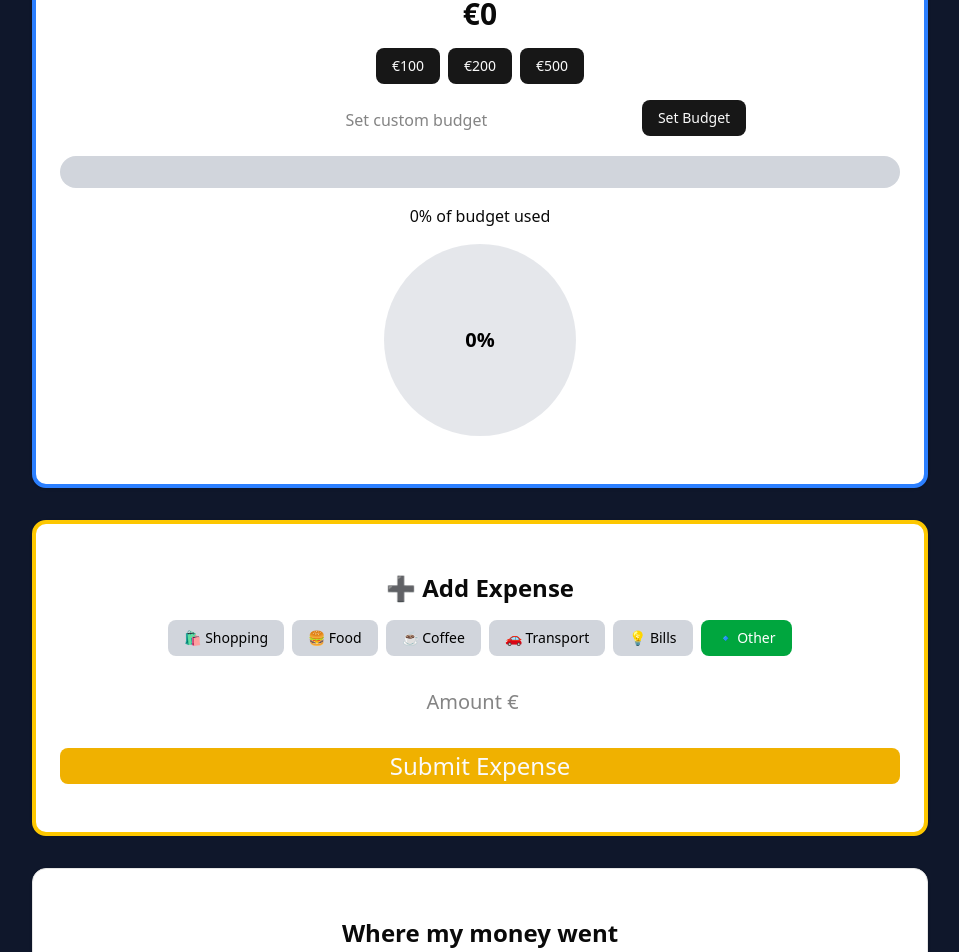
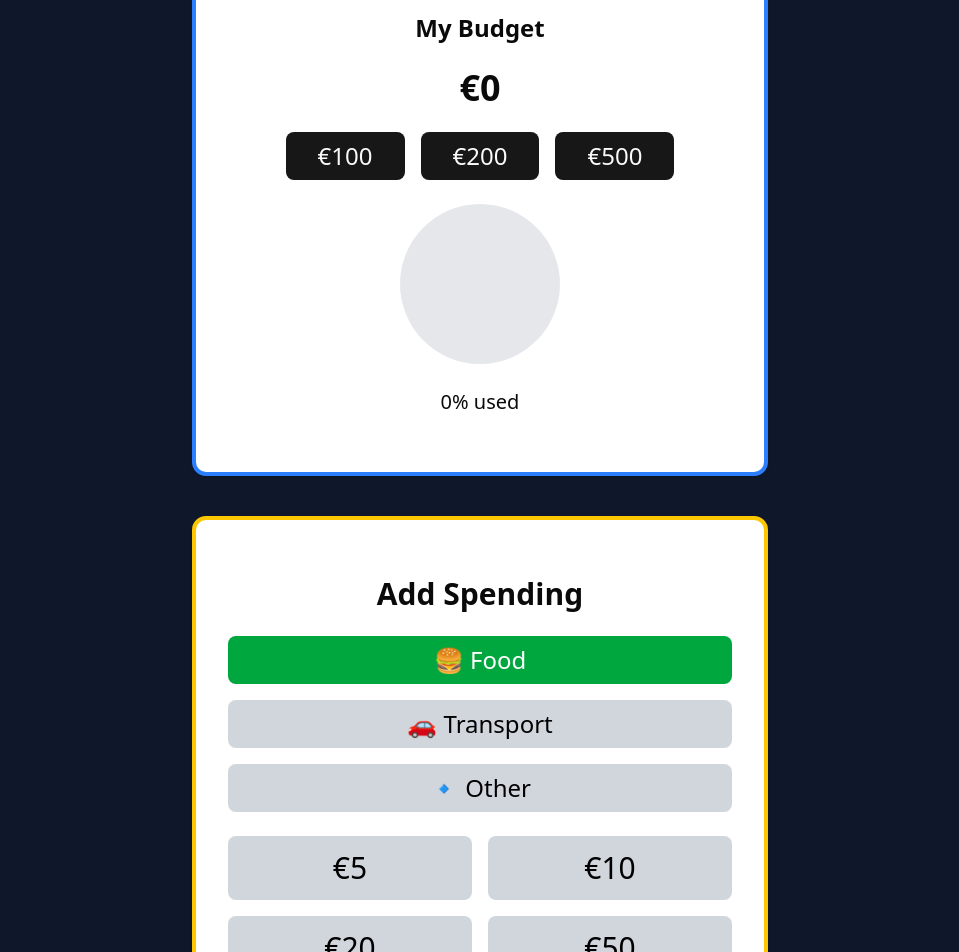
Before and after one commit to OzilooG/MoneyApp, a Next.js app in the folder moneyapp/: page /spent in a window 1280 px wide. Shown: the part 360-1312 px from the top of the page, without its empty margins (160-1119 px from the left). Built offline with nearby package versions, Linux system fonts and the light colour scheme; sample sign-in values are in the browser's storage.

Commit message:
Small changes

```diff
--- a/moneyapp/app/main/page.tsx
+++ b/moneyapp/app/main/page.tsx
@@ -91,7 +91,6 @@ export default function MainPage() {
             <CardContent className="p-10 text-center">
               <h2 className="text-2xl font-semibold">💎 My Savings</h2>
               <p className="text-5xl font-bold mt-4 text-green-700">€{savings.toFixed(2)}</p>
-              <p className="text-lg mt-2 text-gray-600">This money is protected</p>
             </CardContent>
           </Link>
         </Card>
@@ -105,7 +104,7 @@ export default function MainPage() {
             <CardContent className="p-10 text-center">
               <h2 className="text-2xl font-semibold">🧾 Money I Spent</h2>
               <p className="text-5xl font-bold mt-4 text-red-600">€{spent.toFixed(2)}</p>
-              <p className="text-lg mt-2 text-gray-600">Weekly and monthly view</p>
+
             </CardContent>
           </Link>
         </Card>
--- a/moneyapp/app/spent/page.tsx
+++ b/moneyapp/app/spent/page.tsx
@@ -5,14 +5,11 @@ import { useRouter } from "next/navigation";
 import { Card, CardContent } from "@/components/ui/card";
 import { Button } from "@/components/ui/button";
 
-type Category = "Shopping" | "Food" | "Coffee" | "Transport" | "Bills" | "Other";
+type Category = "Food" | "Transport" | "Other";
 
 const categoryIcons: Record<Category, string> = {
-  Shopping: "🛍️",
   Food: "🍔",
-  Coffee: "☕",
   Transport: "🚗",
-  Bills: "💡",
   Other: "🔹",
 };
 
@@ -22,17 +19,19 @@ export default function SpendingPage() {
   const [userName, setUserName] = useState("");
   const [transactions, setTransactions] = useState<any[]>([]);
   const [budget, setBudget] = useState(0);
-  const [customBudget, setCustomBudget] = useState("");
-  const [newExpenseAmount, setNewExpenseAmount] = useState("");
-  const [newExpenseCategory, setNewExpenseCategory] = useState<Category>("Other");
+  const [amount, setAmount] = useState("");
+  const [category, setCategory] = useState<Category>("Food");
 
-  /* ---------- LOAD USER & TRANSACTIONS ---------- */
+  const presetAmounts = [5, 10, 20, 50];
+
+  /* ---------- LOAD USER ---------- */
   useEffect(() => {
     const name = localStorage.getItem("userName");
     if (!name) {
-      window.location.href = "/";
+      router.push("/");
       return;
     }
+
     setUserName(name);
 
     const raw = localStorage.getItem(`user-${name}`);
@@ -41,15 +40,14 @@ export default function SpendingPage() {
     const data = JSON.parse(raw);
     setTransactions(data.transactions || []);
     setBudget(data.budget || 0);
-  }, []);
+  }, [router]);
 
-  /* ---------- SAVE DATA ---------- */
-  const saveTransactions = (newTransactions: any[], newBudget = budget) => {
-    if (!userName) return;
+  /* ---------- SAVE ---------- */
+  const save = (newTransactions: any[], newBudget = budget) => {
     const raw = localStorage.getItem(`user-${userName}`);
     if (!raw) return;
+
     const data = JSON.parse(raw);
-
     localStorage.setItem(
       `user-${userName}`,
       JSON.stringify({
@@ -60,174 +58,163 @@ export default function SpendingPage() {
     );
   };
 
-  /* ---------- TEXT TO SPEECH ---------- */
-  const speak = (text: string) => {
-    const msg = new SpeechSynthesisUtterance(text);
-    msg.rate = 0.9;
-    window.speechSynthesis.speak(msg);
-  };
+  /* ---------- CALCULATIONS ---------- */
+  const spent = transactions
+    .filter((t) => t.type === "subtract")
+    .reduce((s, t) => s + t.amount, 0);
 
-  /* ---------- EXPENSE & BUDGET CALC ---------- */
-  const spentTransactions = transactions.filter((t) => t.type === "subtract");
-  const totalSpent = spentTransactions.reduce((sum, t) => sum + t.amount, 0);
-  const progressPercent = budget > 0 ? Math.min((totalSpent / budget) * 100, 100) : 0;
+  const percent = budget > 0 ? Math.min((spent / budget) * 100, 100) : 0;
 
   /* ---------- ADD EXPENSE ---------- */
   const addExpense = () => {
-    const amount = parseFloat(newExpenseAmount);
-    if (isNaN(amount) || amount <= 0) {
-      speak("Please enter a valid amount");
-      return;
-    }
+    const value = Number(amount);
+    if (value <= 0) return;
 
-    const newTrans = [
+    const newTx = [
       ...transactions,
       {
         id: Date.now(),
         type: "subtract",
-        amount,
-        category: newExpenseCategory,
+        amount: value,
+        category,
         date: new Date().toISOString(),
       },
     ];
 
-    setTransactions(newTrans);
-    saveTransactions(newTrans);
-    setNewExpenseAmount("");
-    setNewExpenseCategory("Other");
+    setTransactions(newTx);
+    save(newTx);
+    setAmount("");
   };
 
-  /* ---------- SET BUDGET ---------- */
-  const setNewBudget = (amount: number) => {
-    if (amount <= 0) return;
-    setBudget(amount);
-    saveTransactions(transactions, amount);
-    setCustomBudget("");
-  };
+  const resetSpending = () => {
+  const confirmed = window.confirm(
+    "Are you sure you want to reset money spent everywhere?"
+  );
+  if (!confirmed) return;
+
+  const clearedTransactions = transactions.filter(
+    (t) => t.type !== "subtract"
+  );
+
+  setTransactions(clearedTransactions);
+  save(clearedTransactions);
+};
 
   return (
     <div className="min-h-screen bg-slate-900 p-6 flex justify-center">
-      <div className="w-full max-w-4xl space-y-8">
+      <div className="w-full max-w-xl space-y-10">
 
-        {/* BACK BUTTON */}
+        {/* BACK */}
         <Button
-          onClick={() => {
-            router.push("/main");
-          }}
-          className="w-full text-2xl py-16 bg-slate-700 hover:bg-slate-600"
+          onClick={() => router.push("/main")}
+          className="w-full text-3xl py-10 bg-slate-700"
         >
-          ⬅️ Back to Main Menu
+          ⬅️ Go Back
         </Button>
 
         {/* TITLE */}
-        <h1 className="text-4xl font-extrabold text-white text-center">
+        <h1 className="text-4xl font-bold text-white text-center">
           🧾 My Spending
         </h1>
 
-        {/* BUDGET DISPLAY */}
+        {/* RESET BUTTON (SIMPLE) */}
+        <Button
+          onClick={resetSpending}
+          className="w-full text-2xl py-6 bg-red-600 hover:bg-red-700"
+        >
+          ♻️ Reset Spending
+        </Button>
+
+        {/* BUDGET */}
         <Card className="border-4 border-blue-500">
-          <CardContent className="p-6 text-center space-y-4">
-            <p className="text-2xl font-semibold">Budget</p>
-            <p className="text-3xl font-bold">€{budget}</p>
+          <CardContent className="p-8 text-center space-y-6">
+            <p className="text-2xl font-semibold">My Budget</p>
+            <p className="text-4xl font-bold">€{budget}</p>
 
-            {/* PRESET BUDGET BUTTONS */}
-            <div className="flex gap-2 justify-center flex-wrap">
+            <div className="flex gap-4 justify-center">
               {[100, 200, 500].map((b) => (
-                <Button key={b} onClick={() => setNewBudget(b)} className="px-4 py-2">
+                <Button
+                  key={b}
+                  onClick={() => {
+                    setBudget(b);
+                    save(transactions, b);
+                  }}
+                  className="text-2xl px-8 py-6"
+                >
                   €{b}
                 </Button>
               ))}
             </div>
 
-            {/* CUSTOM BUDGET */}
-            <div className="flex gap-2 justify-center mt-2">
-              <input
-                type="number"
-                placeholder="Set custom budget"
-                value={customBudget}
-                onChange={(e) => setCustomBudget(e.target.value)}
-                className="p-2 rounded-lg text-center w-1/2"
+            {/* PIE */}
+            <div className="w-40 h-40 mx-auto">
+              <div
+                className="w-40 h-40 rounded-full"
+                style={{
+                  background: `conic-gradient(red ${percent}%, #e5e7eb ${percent}%)`,
+                }}
               />
-              <Button onClick={() => setNewBudget(Number(customBudget))} className="px-4 py-2">
-                Set Budget
-              </Button>
             </div>
 
-            {/* BUDGET BAR */}
-            <div className="w-full bg-gray-300 rounded-full h-8 mt-2">
-              <div
-                className="bg-green-500 h-8 rounded-full transition-all"
-                style={{ width: `${progressPercent}%` }}
-              />
-            </div>
-            <p>{Math.round(progressPercent)}% of budget used</p>
-
-            {/* PIE CHART */}
-            <div className="w-48 h-48 mx-auto relative mt-4">
-              <div
-                className="w-48 h-48 rounded-full"
-                style={{
-                  background: `conic-gradient(#10b981 ${progressPercent}%, #e5e7eb ${progressPercent}%)`,
-                }}
-              />
-              <div className="absolute inset-0 flex items-center justify-center text-xl font-bold text-black">
-                {Math.round(progressPercent)}%
-              </div>
-            </div>
+            <p className="text-xl">{Math.round(percent)}% used</p>
           </CardContent>
         </Card>
 
         {/* ADD EXPENSE */}
         <Card className="border-4 border-yellow-400">
-          <CardContent className="p-6 space-y-4 text-center">
-            <p className="text-2xl font-semibold">➕ Add Expense</p>
+          <CardContent className="p-8 space-y-6 text-center">
+            <p className="text-3xl font-semibold">Add Spending</p>
 
-            <div className="flex flex-wrap gap-2 justify-center">
-              {(["Shopping","Food","Coffee","Transport","Bills","Other"] as Category[]).map((cat) => (
+            {/* CATEGORY */}
+            <div className="space-y-4">
+              {(Object.keys(categoryIcons) as Category[]).map((c) => (
                 <Button
-                  key={cat}
-                  className={`px-4 py-2 ${newExpenseCategory === cat ? "bg-green-600 text-white" : "bg-gray-300 text-black"}`}
-                  onClick={() => setNewExpenseCategory(cat)}
+                  key={c}
+                  onClick={() => setCategory(c)}
+                  className={`w-full text-2xl py-6 ${
+                    category === c
+                      ? "bg-green-600 text-white"
+                      : "bg-gray-300 text-black"
+                  }`}
                 >
-                  {categoryIcons[cat]} {cat}
+                  {categoryIcons[c]} {c}
                 </Button>
               ))}
             </div>
 
+            {/* AMOUNT PRESETS */}
+            <div className="grid grid-cols-2 gap-4">
+              {presetAmounts.map((v) => (
+                <Button
+                  key={v}
+                  onClick={() => setAmount(String(v))}
+                  className={`text-3xl py-8 ${
+                    amount === String(v)
+                      ? "bg-green-600 text-white"
+                      : "bg-gray-300 text-black"
+                  }`}
+                >
+                  €{v}
+                </Button>
+              ))}
+            </div>
+
+            {/* MANUAL INPUT */}
             <input
               type="number"
-              value={newExpenseAmount}
-              onChange={(e) => setNewExpenseAmount(e.target.value)}
-              placeholder="Amount €"
-              className="w-full p-4 text-xl rounded-xl text-center"
+              placeholder="Or type amount"
+              value={amount}
+              onChange={(e) => setAmount(e.target.value)}
+              className="w-full text-3xl p-6 rounded-xl text-center"
             />
 
-            <Button onClick={addExpense} className="w-full py-4 text-2xl bg-yellow-500">
-              Submit Expense
+            {/* ADD */}
+            <Button
+              onClick={addExpense}
+              className="w-full text-3xl py-8 bg-yellow-500"
+            >
+              ✅ Add
             </Button>
-          </CardContent>
-        </Card>
-
-        {/* VISUAL BARS */}
-        <Card className="bg-white">
-          <CardContent className="p-6 space-y-4">
-            <p className="text-2xl font-bold text-center">Where my money went</p>
-            {spentTransactions.length === 0 && <p className="text-center text-gray-500 text-xl">No spending yet</p>}
-            {spentTransactions.map((t) => {
-              const maxAmount = Math.max(...spentTransactions.map(tx => tx.amount), 1);
-              const percent = (t.amount / maxAmount) * 100;
-              return (
-                <div key={t.id} className="space-y-1">
-                  <div className="flex justify-between">
-                    <span>€{t.amount}</span>
-                    <span className="text-sm text-gray-500">{categoryIcons[t.category as Category]} {t.category} - {new Date(t.date).toLocaleDateString()}</span>
-                  </div>
-                  <div className="w-full bg-gray-200 rounded-full h-5">
-                    <div className="bg-red-500 h-5 rounded-full" style={{ width: `${percent}%` }} />
-                  </div>
-                </div>
-              )
-            })}
           </CardContent>
         </Card>
 
```
